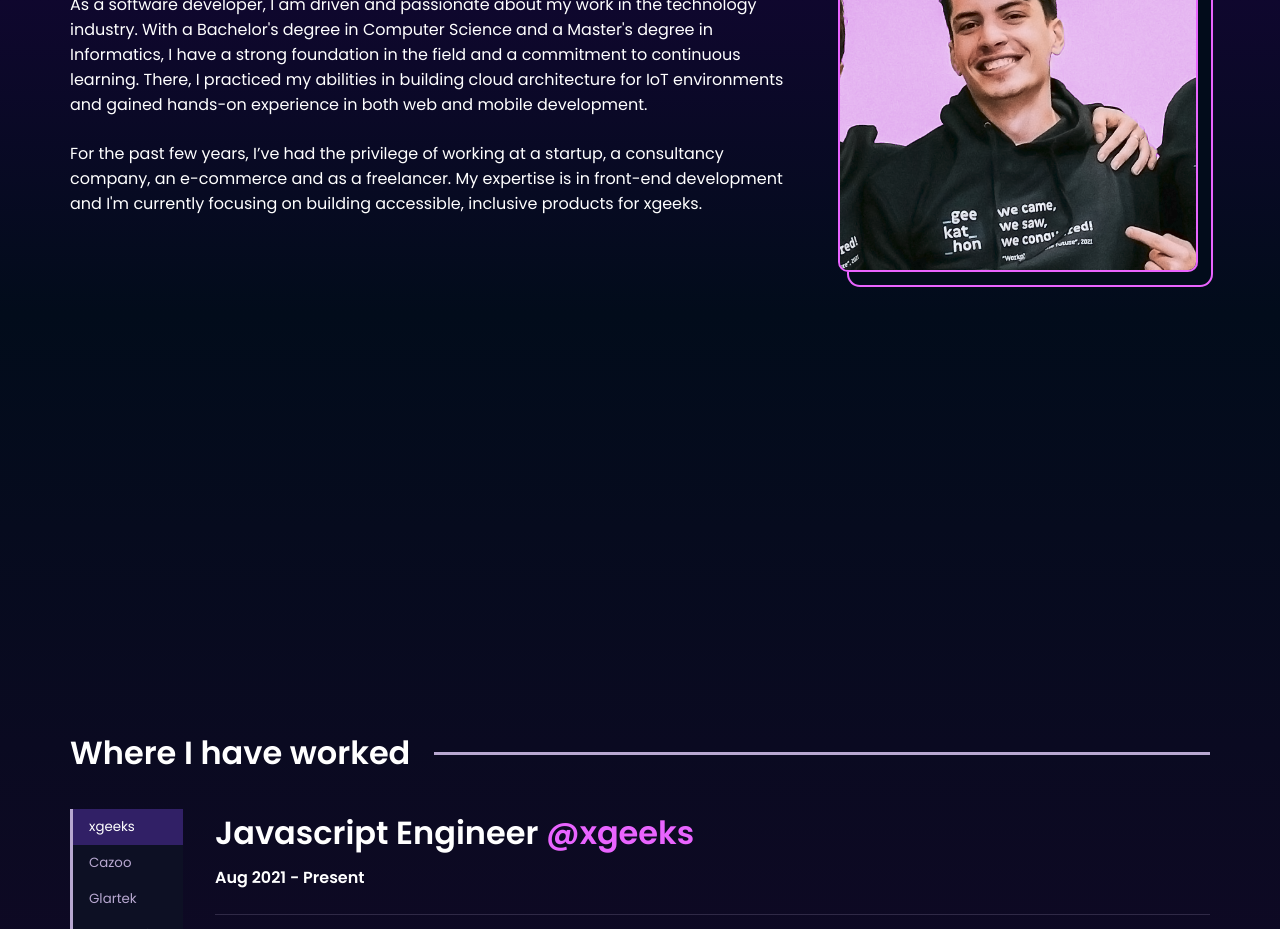
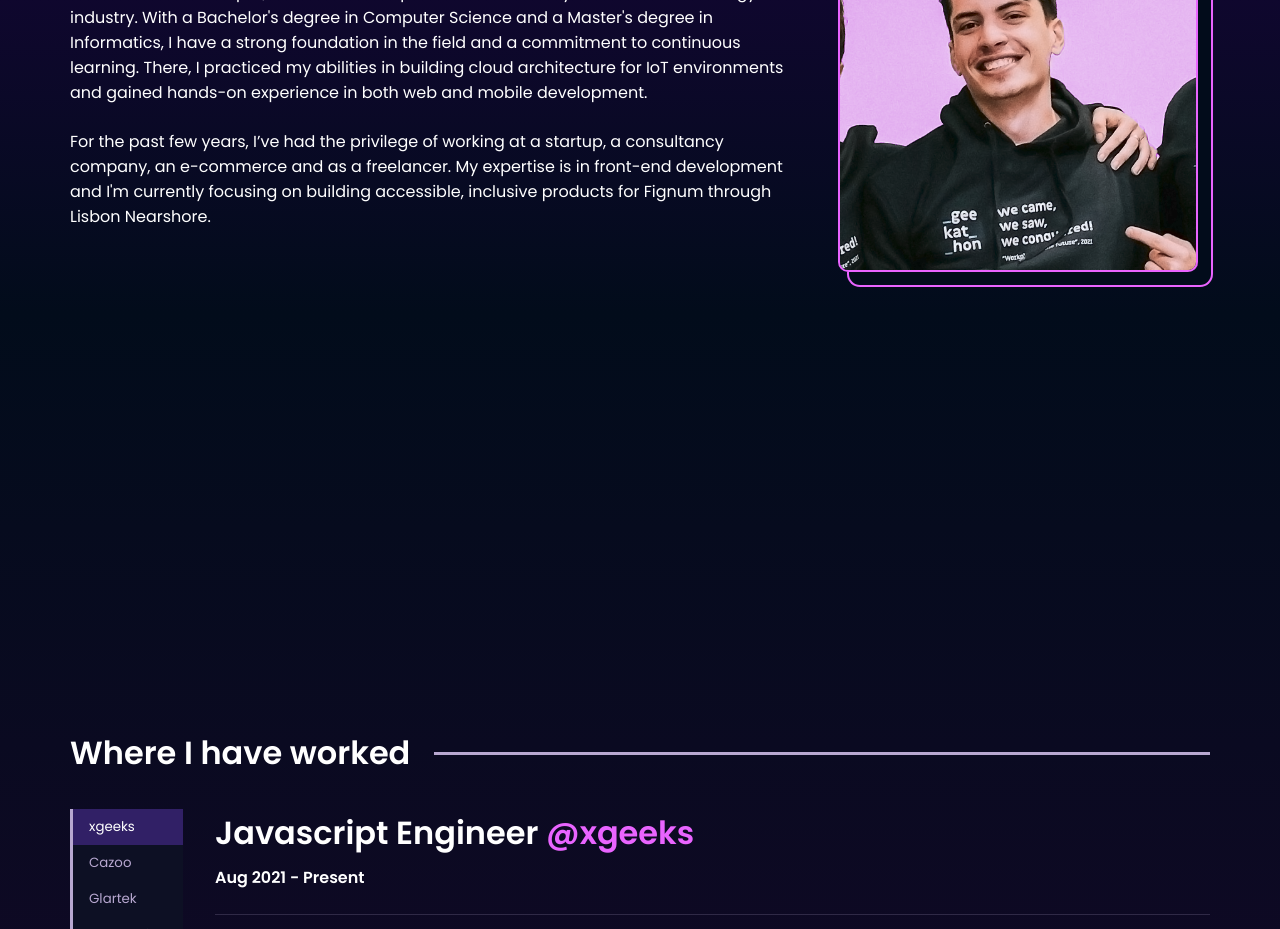
Before and after one commit to juniorboos/juniorboos.github.io, a React (Vite) app: page / in a window 1280 px wide. Shown: the part 1200-2129 px from the top of the page. Built offline with nearby package versions, Linux system fonts and the light colour scheme; no server answers.

Commit message:
update about section

```diff
--- a/src/content/about.ts
+++ b/src/content/about.ts
@@ -4,7 +4,7 @@ export default {
   title: "About me",
   description: [
     "As a software developer, I am driven and passionate about my work in the technology industry. With a Bachelor's degree in Computer Science and a Master's degree in Informatics, I have a strong foundation in the field and a commitment to continuous learning. There, I practiced my abilities in building cloud architecture for IoT environments and gained hands-on experience in both web and mobile development.",
-    "For the past few years, I’ve had the privilege of working at a startup, a consultancy company, an e-commerce and as a freelancer. My expertise is in front-end development and I'm currently focusing on building accessible, inclusive products for xgeeks.",
+    "For the past few years, I’ve had the privilege of working at a startup, a consultancy company, an e-commerce and as a freelancer. My expertise is in front-end development and I'm currently focusing on building accessible, inclusive products for Fignum through Lisbon Nearshore.",
   ],
   profilePicture: ProfilePicture,
 };
```
Also changed, not shown: 1 other file (tests, documents, lock files or other folders).
